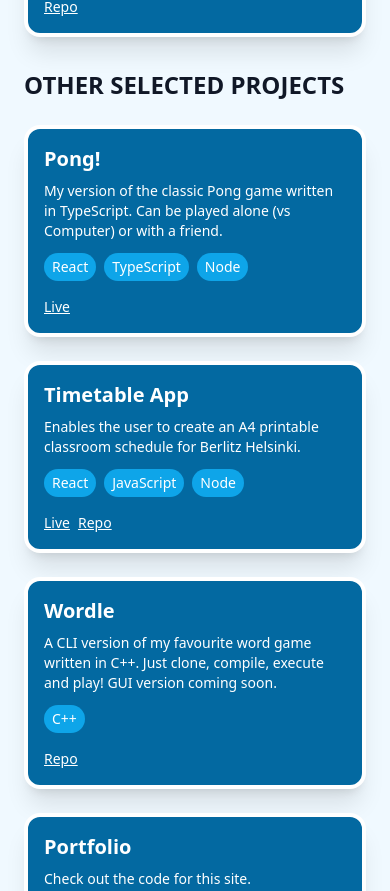
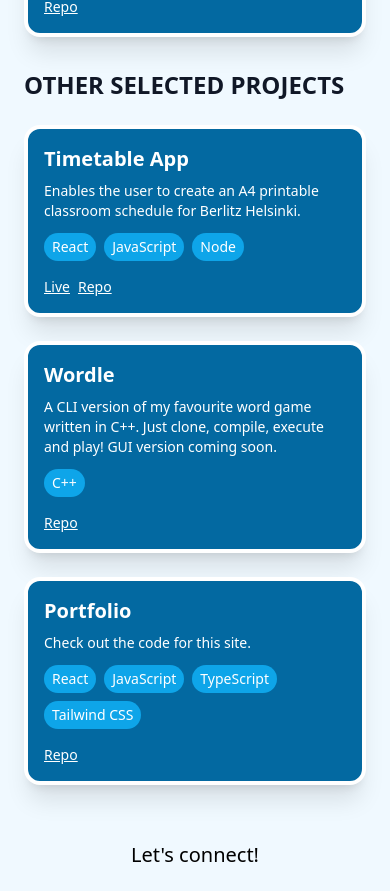
Before and after one commit to ThomasParratt/portfolio, a React (Vite) app: page /projects in a window 390 px wide. Shown: the part 1079-1970 px from the top of the page. Built offline with nearby package versions, Linux system fonts and the light colour scheme.

Commit message:
pong no longer viewable on smaller screens

```diff
--- a/src/components/ProjectCard.jsx
+++ b/src/components/ProjectCard.jsx
@@ -2,8 +2,9 @@ import { Link } from "react-router-dom"
 
 
 export default function ProjectCard({p}) {
+    const visibilityClass = p.liveInternal ? "hidden lg:block" : "";
     return (
-        <article className="border-4 border-white rounded-2xl p-4 shadow-xl transition bg-sky-700">
+        <article className={`border-4 border-white rounded-2xl p-4 shadow-xl transition bg-sky-700 ${visibilityClass}`}>
             <h3 className="font-semibold text-xl text-white">{p.title}</h3>
             <p className="text-sm text-white mt-2">{p.description}</p>
             <div className="mt-3 flex flex-wrap gap-2 text-sm text-white">
```
